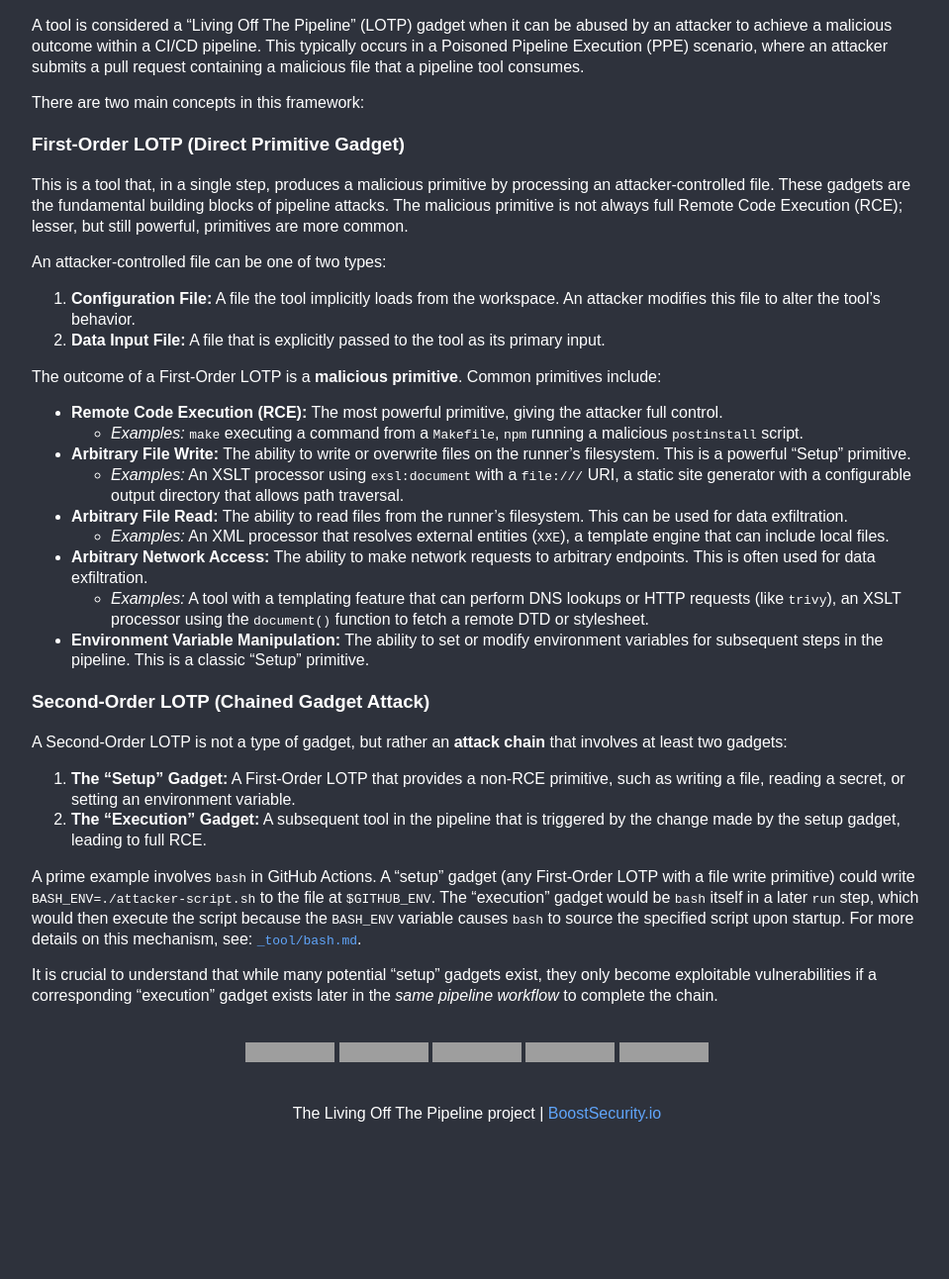
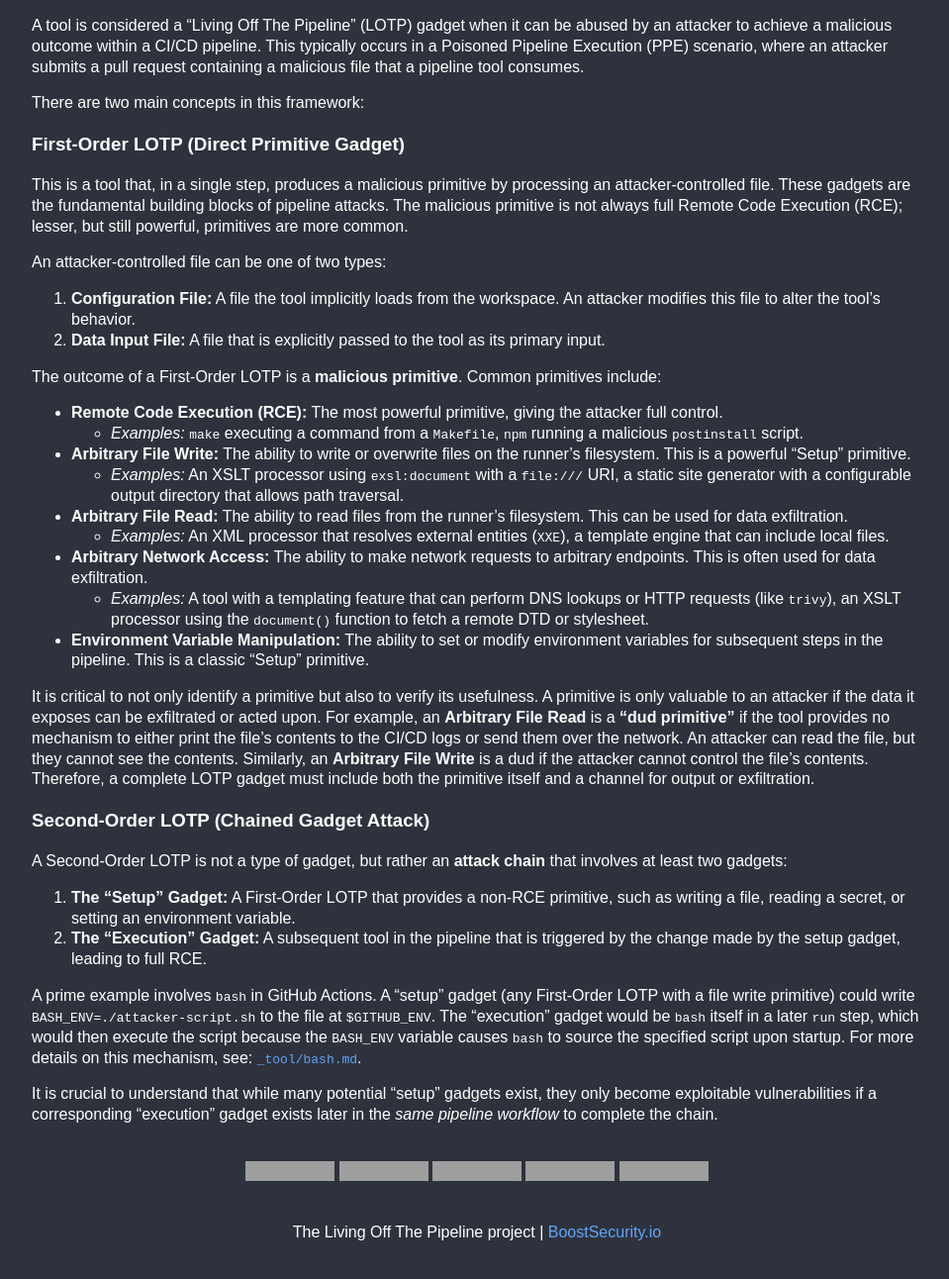
Before and after one commit to boostsecurityio/lotp, a Jekyll site: the page built from GEMINI.md, in a window 1280 px wide, cut to the strip 0-1292 px from the top of the page. Shown: the whole strip at 99% size, without its empty margins (158-1117 px from the left). Built offline with Jekyll 4.4.1, drawn with Linux system fonts in a browser that asks for light colours; our own code applies the rules of GitHub Pages for plain Markdown files; before the commit the page ends 1172 px from its top, so only the background shows below that; grey boxes are pictures that could not be loaded.

Commit message:
Second draft

```diff
--- a/GEMINI.md
+++ b/GEMINI.md
@@ -22,6 +22,8 @@ The outcome of a First-Order LOTP is a **malicious primitive**. Common primitive
     *   *Examples:* A tool with a templating feature that can perform DNS lookups or HTTP requests (like `trivy`), an XSLT processor using the `document()` function to fetch a remote DTD or stylesheet.
 *   **Environment Variable Manipulation:** The ability to set or modify environment variables for subsequent steps in the pipeline. This is a classic "Setup" primitive.
 
+It is critical to not only identify a primitive but also to verify its usefulness. A primitive is only valuable to an attacker if the data it exposes can be exfiltrated or acted upon. For example, an **Arbitrary File Read** is a **"dud primitive"** if the tool provides no mechanism to either print the file's contents to the CI/CD logs or send them over the network. An attacker can read the file, but they cannot see the contents. Similarly, an **Arbitrary File Write** is a dud if the attacker cannot control the file's contents. Therefore, a complete LOTP gadget must include both the primitive itself and a channel for output or exfiltration.
+
 ### Second-Order LOTP (Chained Gadget Attack)
 
 A Second-Order LOTP is not a type of gadget, but rather an **attack chain** that involves at least two gadgets:
```
Also changed, not shown: .gemini/commands/qualify_lotp.toml.
